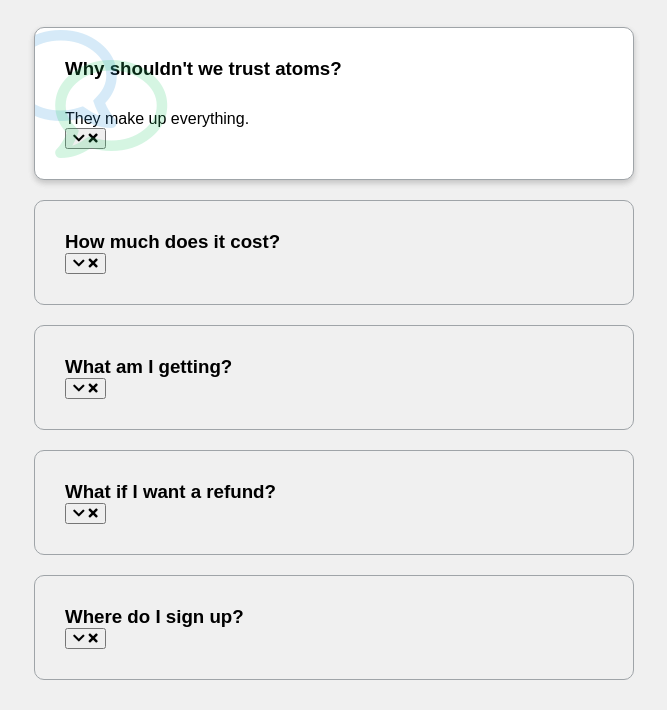
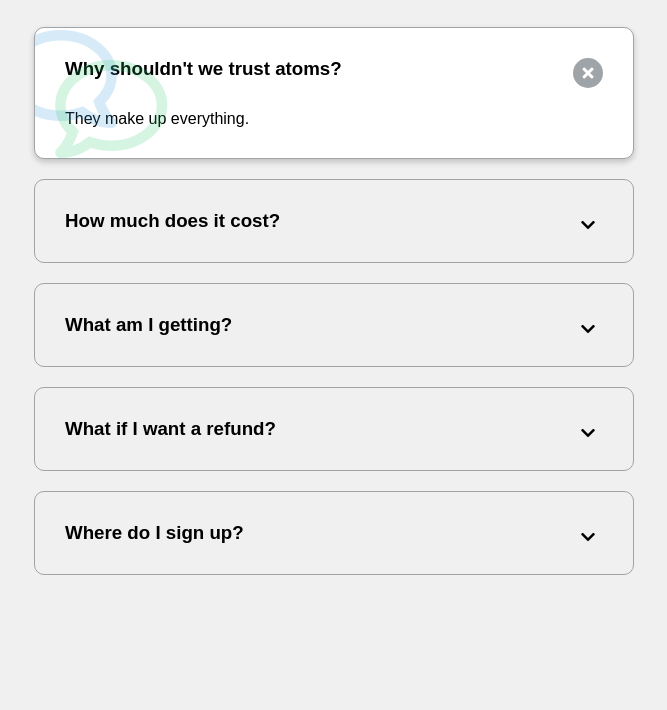
Before and after one commit to tod619/dropdown_faq, a plain HTML site: page index.html in a window 1280 px wide. Shown: the part 90-800 px from the top of the page, without its empty margins (306-973 px from the left). Drawn offline with Linux system fonts and the light colour scheme; a web font is replaced by a local one.

Commit message:
add style for faq-toggle btn in style.css file

```diff
--- a/index.html
+++ b/index.html
@@ -20,7 +20,7 @@
                 They make up everything.
             </p>
 
-            <button>
+            <button class="faq-toggle">
                 <i class="fas fa-chevron-down"></i>
                 <i class="fas fa-times"></i>
             </button>
@@ -34,7 +34,7 @@
                 A lot of money.
             </p>
 
-            <button>
+            <button class="faq-toggle">
                 <i class="fas fa-chevron-down"></i>
                 <i class="fas fa-times"></i>
             </button>
@@ -48,7 +48,7 @@
                 You'll take what you are given, and like it.
             </p>
 
-            <button>
+            <button class="faq-toggle">
                 <i class="fas fa-chevron-down"></i>
                 <i class="fas fa-times"></i>
             </button>
@@ -62,7 +62,7 @@
                 No refund for the likes of you.
             </p>
 
-            <button>
+            <button class="faq-toggle">
                 <i class="fas fa-chevron-down"></i>
                 <i class="fas fa-times"></i>
             </button>
@@ -76,7 +76,7 @@
                 At your mammas house, just like everyone else.
             </p>
 
-            <button>
+            <button class="faq-toggle">
                 <i class="fas fa-chevron-down"></i>
                 <i class="fas fa-times"></i>
             </button>
--- a/style.css
+++ b/style.css
@@ -72,4 +72,42 @@ h1 {
 .faq.active .faq-text {
   display: block;
 }
+
+.faq-toggle {
+  background-color: transparent;
+  border: none;
+  border-radius: 50%;
+  cursor: pointer;
+  display: flex;
+  align-items: center;
+  justify-content: center;
+  font-size: 16px;
+  padding: 0;
+  position: absolute;
+  top: 30px;
+  right: 30px;
+  height: 30px;
+  width: 30px;
+}
+
+.faq-toggle:focus {
+  outline: none;
+}
+
+.faq-toggle .fa-times {
+  display: none;
+}
+
+.faq.active .faq-toggle {
+  background-color: #9fa4a8;
+}
+
+.faq.active .faq-toggle .fa-times {
+  display: block;
+  color: #fff;
+}
+
+.faq.active .faq-toggle .fa-chevron-down {
+  display: none;
+}
 /* End: FAQ */
```
